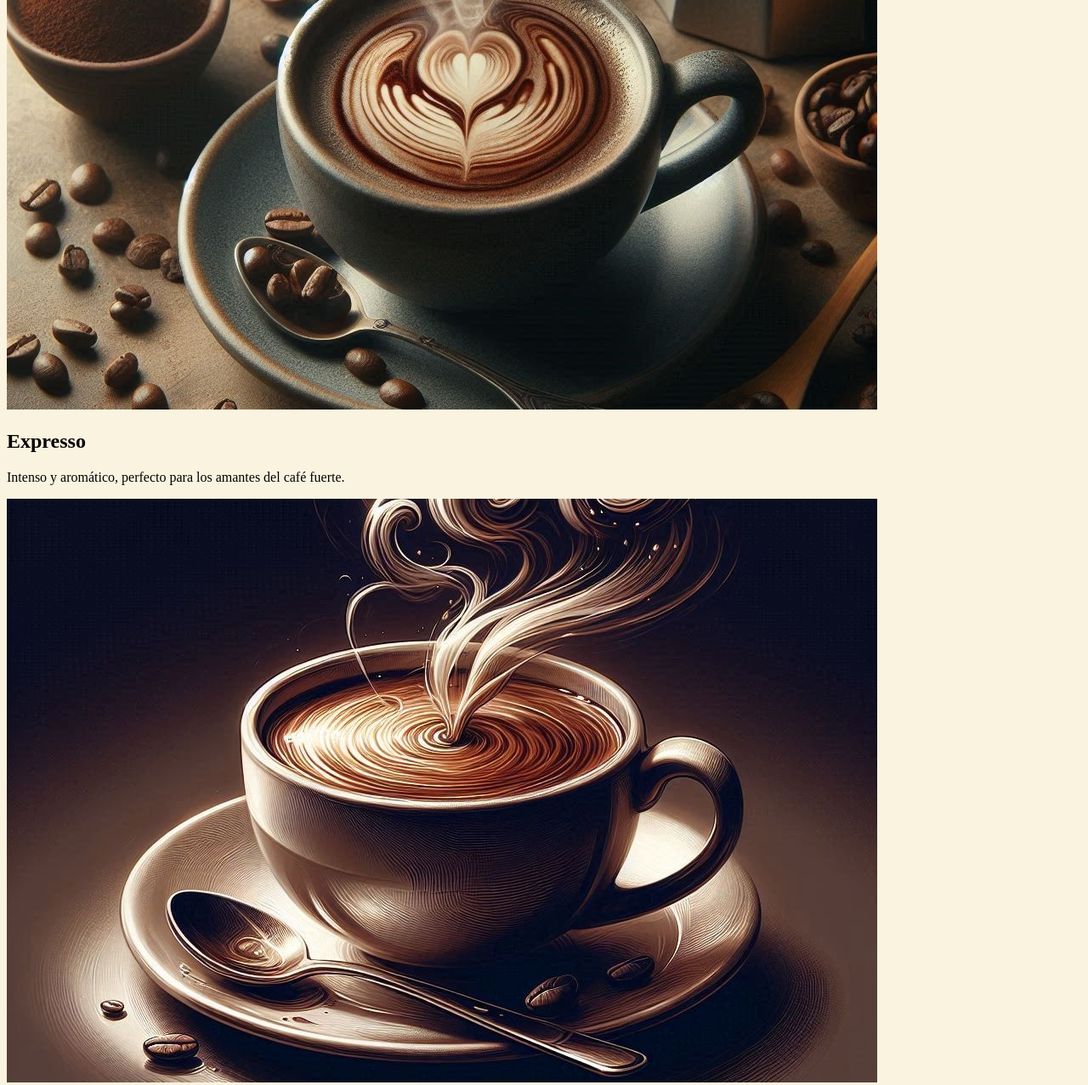
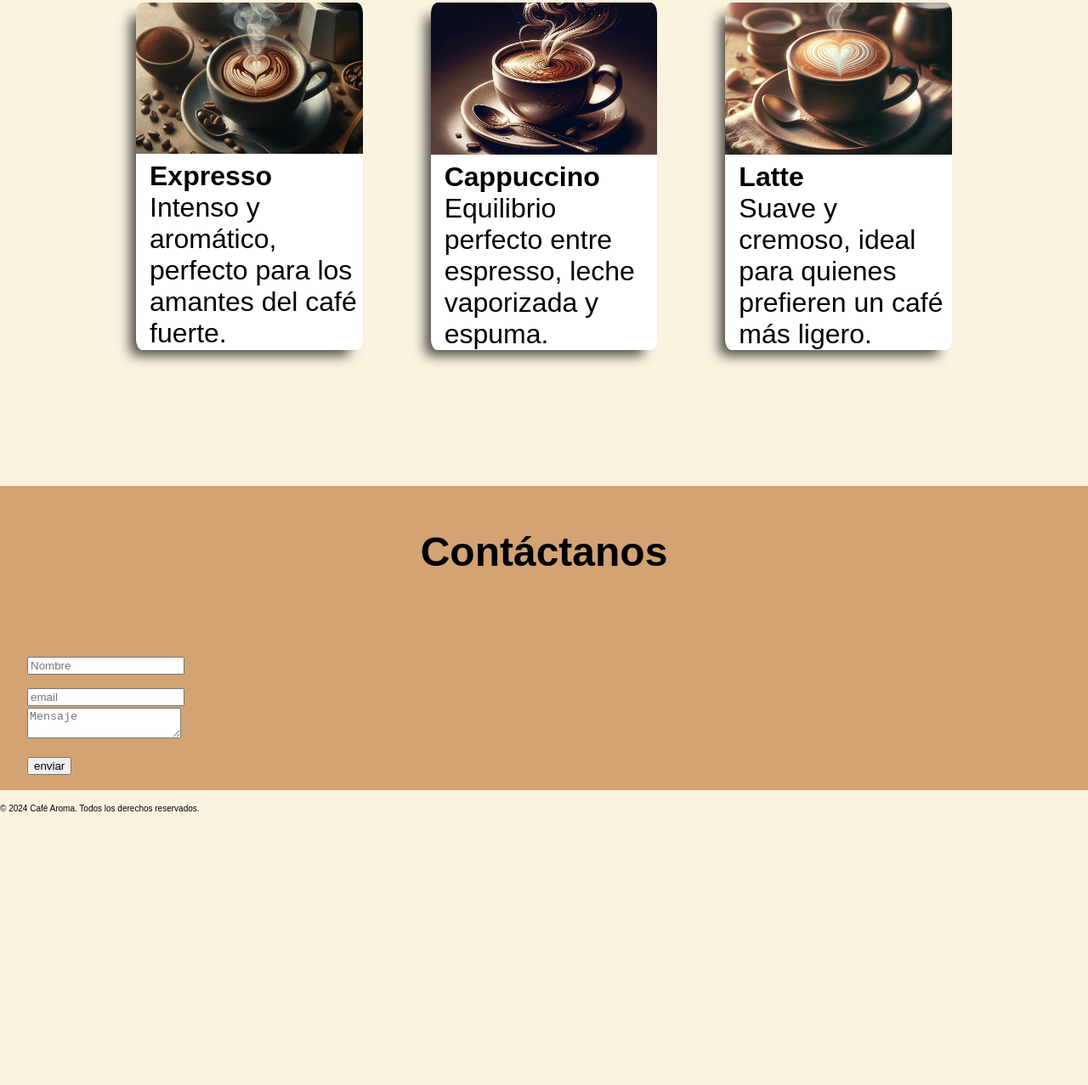
Before and after one commit to marisolroblesnunez/intento-cafe, a plain HTML site: page index.html in a window 1280 px wide. Shown: the part 1093-2370 px from the top of the page at 85% size. After the commit the page ends 2050 px from the top, so only its background shows below. Drawn offline with Linux system fonts and the light colour scheme.

Commit message:
nuevo cafe

```diff
--- a/css/estilos.css
+++ b/css/estilos.css
@@ -5,8 +5,14 @@
     --secundary:#D4A373;
     --fondo:#FAF3E0;
 
-
-
+}
+*{ box-sizing: border-box;
+    margin: 0;
+     }
+body{
+    background-color: var(--fondo);
+    font-family: Arial, Helvetica, sans-serif;
+    font-size: 62.5%;
 }
 .banner{
     background-image: url(../img/backgroun-image.jpeg);
@@ -17,16 +23,96 @@
     display: flex;
     justify-content: center;
     color:var(--white) ;
-
+    border-radius: 3rem;
 }
 .section-banner{
 
     text-align: center;
-    padding: 20rem;
+    background-position: center;
+    display: flex;
+    flex-direction: column;
+    justify-content: center;
+    align-items: center;
+    font-size: 3rem;
+    line-height:10rem;
+
+    }
+
+    .section-banner p{
+        font-size: 2rem;
+    }
+
+.menu{
 
 }
-*{ box-sizing: border-box;
-     }
-body{
-    background-color: var(--fondo);
+h2{
+    font-size: 3rem;
+    text-align: center;
+     padding-top: 50px;
+     padding-bottom: 20px;
 }
+h3{
+    font-size: 2rem;
+    text-align: left;
+margin-left: 1rem;
+}
+
+
+.container{
+    display: flex;
+    justify-content: space-around;
+    flex-direction: column;
+    gap: 5rem;
+    width: 100%;
+    max-width: 2000px;
+    margin: 0 auto;
+    padding: 10rem;
+
+
+}
+@media(min-width:420px){
+   .container{
+        display: flex;
+        flex-direction: row;
+    }
+}
+.cafes img{
+
+    width: 100%;
+
+
+}
+.cafes p{
+margin-left: 1rem;
+}
+.cafes{
+    background-color: var(--white);
+    box-shadow: -11px 11px 15px -5px rgba(0,0,0,0.74);;border-radius: 3%;
+    overflow: hidden;
+    font-size: 2rem;
+
+
+}
+
+
+.formulario{
+    background-color: var(--secundary);
+    font-size: 2rem;
+    margin: 0 auto;
+
+
+}
+
+.inputs{
+    margin: 1rem;
+    padding: 1rem;
+    width: 800px;
+}
+
+.formulario legend{
+    font-size: 3rem;
+    text-align: center;
+    padding: 50px 20px;
+    font-weight: bold;
+    align-items: center;
+}
--- a/index.html
+++ b/index.html
@@ -5,38 +5,70 @@
     <meta name="viewport" content="width=device-width, initial-scale=1.0">
     <title>Cafe Aroma</title>
     <link rel="stylesheet" href="css/estilos.css">
-    <link rel="shortcut icon" href="img/favicon.ico"
+    <link rel="shortcut icon" href="img/favicon.ico">
 </head>
 <body>
     <header>
-        <nav>
+        <nav class="menu">
             <a href="#">Inicio</a>
             <a href="#">Menu</a>
             <a href="#">Contacto</a>
         </nav>
         <div class="banner">
-            <section class="section-banner">
+            <div class="section-banner">
                 <h1><b>Café Aroma</b></h1>
-                <br>
                 <p>Descubre el placer de un buen café</p>
-            </section>
+                </section>
+            </div>
 
         </div>
     </header>
     <main>
         <h2>Nuestros Favoritos</h2>
-        <img src="img/expreso.jpeg" alt="expreso">
-        <h2>Expresso</h2>
-        <p>Intenso y aromático, perfecto para los amantes del café fuerte.</p>
+            <div class="container">
+                <section class="cafes">
+                    <img src="img/expreso.jpeg"alt="expreso">
+                    <h3>Expresso</h3>
+                    <p>Intenso y aromático, perfecto para los amantes del café fuerte.</p>
+                </section>
+                <section class="cafes">
+                    <img src="img/capuchino.jpeg" alt="capuchino">
+                    <h3>Cappuccino</h3>
+                    <p>Equilibrio perfecto entre espresso, leche vaporizada y espuma.</p>
+                </section>
+                <section class="cafes">
+                    <img src="img/late.jpeg" alt="late">
+                    <h3>Latte</h3>
+                    <p>Suave y cremoso, ideal para quienes prefieren un café más ligero.</p>
+                </section>
+        </div>
+    </main>
+    <footer>
+       <form class="formulario">
+        <legend>Contáctanos</legend>
+        <div class="inputs">
 
-        <img src="img/capuchino.jpeg" alt="capuchino">
-        <h2>Cappuccino</h2>
-        <p>Equilibrio perfecto entre espresso, leche vaporizada y espuma.</p>
+            <div class="input">
+                <input type="text" placeholder="Nombre">
 
-        <img src="img/late.jpeg" alt="late">
-        <h2>Latte</h2>
-        <p>Suave y cremoso, ideal para quienes prefieren un café más ligero.</p>
-    </main>
-    <footer></footer>
+            </div>
+            <div class=" input">
+                <input type="text"placeholder="email">
+
+            </div>
+            <div class=" input">
+                <textarea placeholder="Mensaje"></textarea>
+
+            </div>
+            <div class=" input">
+                <input type="submit" value="enviar">
+            </div>
+
+            </div>
+
+
+       </form>
+       &copy; 2024 Café Aroma. Todos los derechos reservados.
+    </footer>
 </body>
 </html>
```
